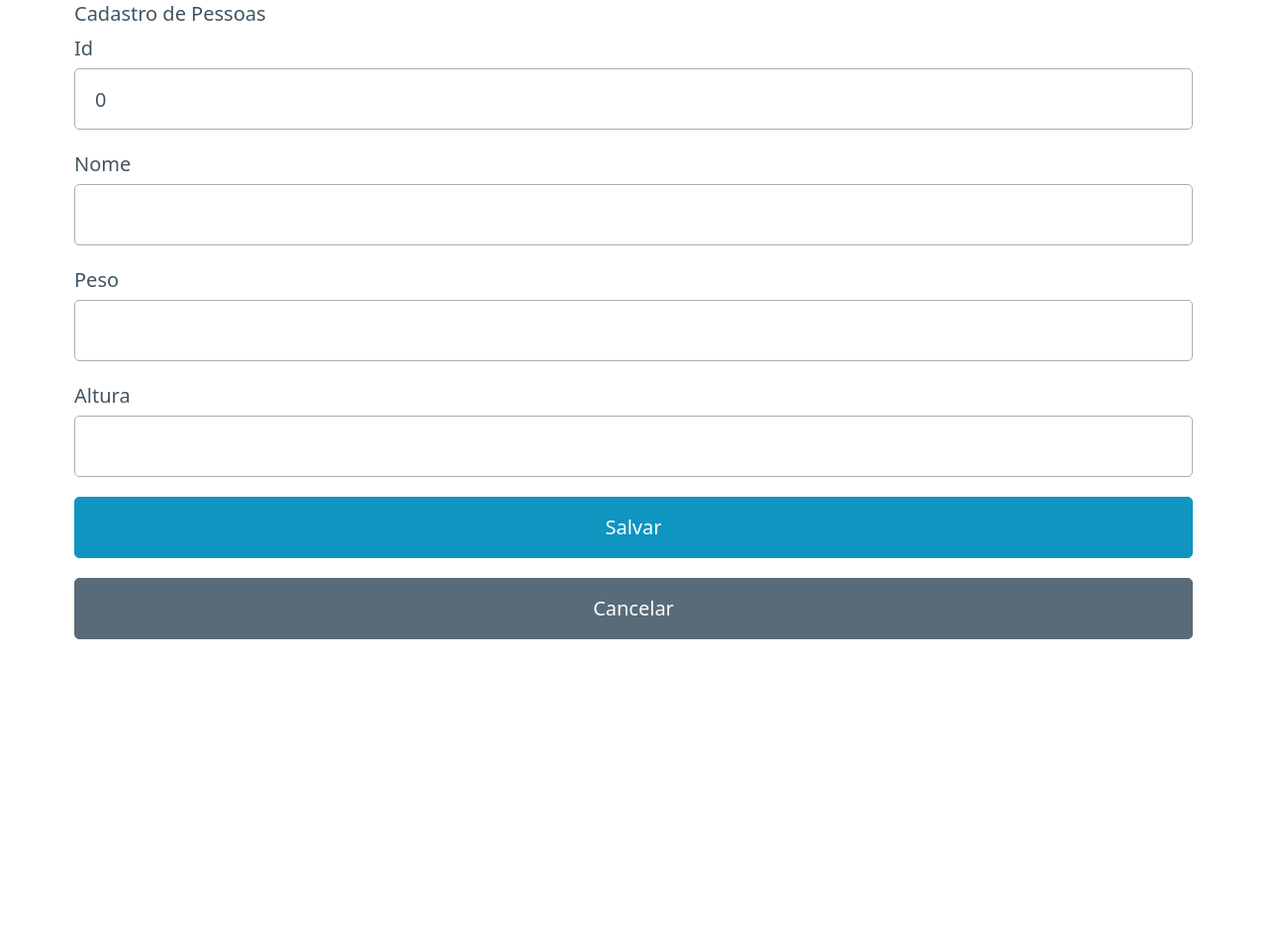
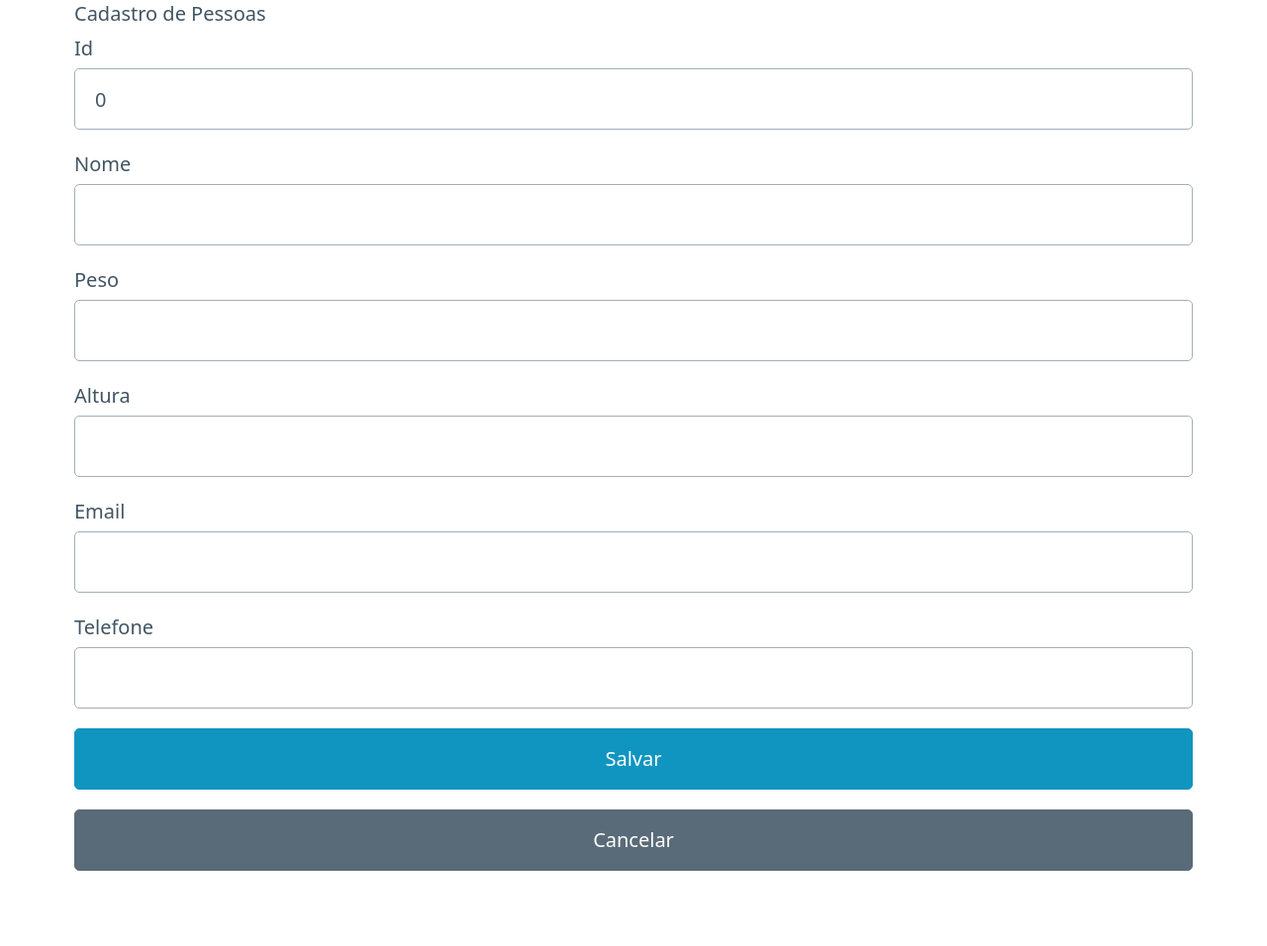
Before and after one commit to MiguelTeles-dev/Atividade_DWII, a PHP site: page /pessoa_cad.php in a window 1280 px wide. Shown: the part 355-1311 px from the top of the page at 99% size. Before the commit the page ends 1001 px from the top, so only its background shows below. Run offline with PHP 8.4, Linux system fonts and the light colour scheme.

Commit message:
Realização das etapas 1 e 2 da atividade

```diff
--- a/index.php
+++ b/index.php
@@ -31,6 +31,8 @@
                 <th>Nome</th>
                 <th>Altura</th>
                 <th>Peso</th>
+                <th>Email</th>
+                <th>Telefone</th>
                 <th>Alterar</th>
                 <th>Excluir</th>
             </tr>
@@ -40,6 +42,8 @@
                   <td>{$key['nome']}</td>
                   <td>{$key['altura']}</td>
                   <td>{$key['peso']}</td>
+                  <td>{$key['email']}</td>
+                  <td>{$key['telefone']}</td>
                   <td align='center'><a role='button' href='pessoa_cad.php?id=" . $key['id'] . "'>A</a></td>
                   <td align='center'><a role='button' href=javascript:excluirRegistro('pessoa_acao.php?acao=excluir&id=" . $key['id'] . "');>E</a></td>
               </tr>";
--- a/persistencia/PDOPessoaDAO.php
+++ b/persistencia/PDOPessoaDAO.php
@@ -48,13 +48,15 @@ class PDOPessoaDAO extends PessoaDAO
             $this->conn = new PDO('sqlite:' . __DIR__ . '/pessoas.db');
             $this->conn->setAttribute(PDO::ATTR_ERRMODE, PDO::ERRMODE_EXCEPTION);
 
-            $stmt = $this->conn->prepare('INSERT INTO pessoa (nome, peso, altura)
-                 VALUES(:nome, :peso, :altura)');
+            $stmt = $this->conn->prepare('INSERT INTO pessoa (nome, peso, altura, email, telefone)
+                 VALUES(:nome, :peso, :altura, :email, :telefone)');
             $stmt->execute(
                 array(
                     ':nome' => $objeto->nome,
                     ':altura' => $objeto->altura,
-                    ':peso' => $objeto->peso
+                    ':peso' => $objeto->peso,
+                    ':email' =>$objeto->email,
+                    ':telefone' =>$objeto->telefone
                 )
             );
             print $stmt->rowCount();
@@ -74,13 +76,15 @@ class PDOPessoaDAO extends PessoaDAO
             $this->conn = new PDO('sqlite:' . __DIR__ . '/pessoas.db');
             $this->conn->setAttribute(PDO::ATTR_ERRMODE, PDO::ERRMODE_EXCEPTION);
 
-            $stmt = $this->conn->prepare('UPDATE pessoa SET nome=:nome,altura=:altura,peso=:peso
+            $stmt = $this->conn->prepare('UPDATE pessoa SET nome=:nome,altura=:altura,peso=:peso,email=:email,telefone=:telefone
                   WHERE id=:id');
             $stmt->execute(
                 array(
                     ':nome' => $objeto->nome,
                     ':altura' => $objeto->altura,
                     ':peso' => $objeto->peso,
+                    ':email' =>$objeto->email,
+                    ':telefone' =>$objeto->telefone,
                     ':id' => $objeto->id
                 )
             );
@@ -131,6 +135,8 @@ class PDOPessoaDAO extends PessoaDAO
                 $pessoa['nome'] = $linha['nome'];
                 $pessoa['altura'] = $linha['altura'];
                 $pessoa['peso'] = $linha['peso'];
+                $pessoa['email'] = $linha['email'];
+                $pessoa['telefone'] = $linha['telefone'];
                 array_push($dados, $pessoa);
             }
         } catch (PDOException $e) {
@@ -150,7 +156,7 @@ class PDOPessoaDAO extends PessoaDAO
             $this->conn = new PDO('sqlite:' . __DIR__ . '/pessoas.db');
             $this->conn->setAttribute(PDO::ATTR_ERRMODE, PDO::ERRMODE_EXCEPTION);
 
-            $result = $this->conn->query("SELECT * FROM pessoa " + filtro);
+            $result = $this->conn->query("SELECT * FROM pessoa " . $filtro);
 
             while ($linha = $result->fetch(PDO::FETCH_ASSOC)) {
                 $pessoa = array();
@@ -158,6 +164,8 @@ class PDOPessoaDAO extends PessoaDAO
                 $pessoa['nome'] = $linha['nome'];
                 $pessoa['altura'] = $linha['altura'];
                 $pessoa['peso'] = $linha['peso'];
+                $pessoa['email'] = $linha['email'];
+                $pessoa['telefone'] = $linha['telefone'];
                 array_push($dados, $pessoa);
             }
         } catch (PDOException $e) {
@@ -187,6 +195,8 @@ class PDOPessoaDAO extends PessoaDAO
                 $pessoa['nome'] = $linha['nome'];
                 $pessoa['altura'] = $linha['altura'];
                 $pessoa['peso'] = $linha['peso'];
+                $pessoa['email'] = $linha['email'];
+                $pessoa['telefone'] = $linha['telefone'];
             }
         } catch (PDOException $e) {
             echo 'Error: ' . $e->getMessage();
--- a/persistencia/pessoa_db.sql
+++ b/persistencia/pessoa_db.sql
@@ -2,5 +2,8 @@ CREATE TABLE pessoa (
     id int,
     nome VARCHAR(255),
     idade int,
-    peso FLOAT
+    peso FLOAT,
+    altura FLOAT,
+    email TEXT
+    telefone TEXT
 );
--- a/pessoa.php
+++ b/pessoa.php
@@ -11,6 +11,8 @@ class Pessoa{
     public $idade;
     public $peso;
     public $altura;
+    public $email;
+    public $telefone;
 
     public function Pessoa(){
 
--- a/pessoa_acao.php
+++ b/pessoa_acao.php
@@ -46,7 +46,9 @@ function tela2array()
         'id' => isset($_POST['id']) ? $_POST['id'] : date("YmdHis"),
         'nome' => isset($_POST['nome']) ? $_POST['nome'] : "",
         'peso' => isset($_POST['peso']) ? $_POST['peso'] : "",
-        'altura' => isset($_POST['altura']) ? $_POST['altura'] : ""
+        'altura' => isset($_POST['altura']) ? $_POST['altura'] : "",
+        'email' => isset($_POST['email']) ? $_POST['email'] : "",
+        'telefone' => isset($_POST['telefone']) ? $_POST['telefone'] : ""
     );
     if ($novo['id'] == "0") {
         $novo['id'] = date("YmdHis");
@@ -66,6 +68,8 @@ function array2objeto($array_dados)
     $elemento->nome = $array_dados['nome'];
     $elemento->peso = $array_dados['peso'];
     $elemento->altura = $array_dados['altura'];
+    $elemento->email = $array_dados['email'];
+    $elemento->telefone = $array_dados['telefone'];
 
     return $elemento;
 }
@@ -81,7 +85,9 @@ function objeto2array($elemento)
         'id' => (string) $elemento->id,
         'nome' => (string) $elemento->nome,
         'peso' => (string) $elemento->peso,
-        'altura' => (string) $elemento->altura
+        'altura' => (string) $elemento->altura,
+        'email' => (string) $elemento->email,
+        'telefone' => (string) $elemento->telefone
     );
 
     return $dado;
--- a/pessoa_cad.php
+++ b/pessoa_cad.php
@@ -43,6 +43,14 @@ if ($id != 0)
                 <input type="text" name="altura" id="altura" value="<?php if ($id != 0)
                     echo $dados['altura']; ?>"><br>
 
+                <label for="email">Email</label>
+                <input type="text" name="email" id="email" value="<?php if ($id != 0)
+                    echo $dados['email']; ?>"><br>
+
+                <label for="telefone">Telefone</label>
+                <input type="text" name="telefone" id="telefone" value="<?php if ($id != 0)
+                    echo $dados['telefone']; ?>"><br>
+
                 <input class="primary" type="submit" name="acao" id="acao" value="<?php if ($id == 0)
                     echo "Salvar";
                 else
```
Also changed, not shown: persistencia/pessoas.db.
